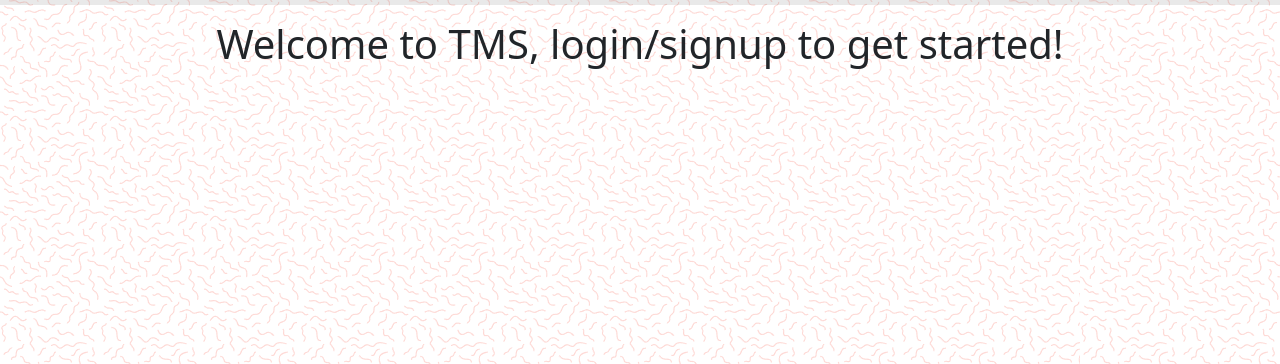
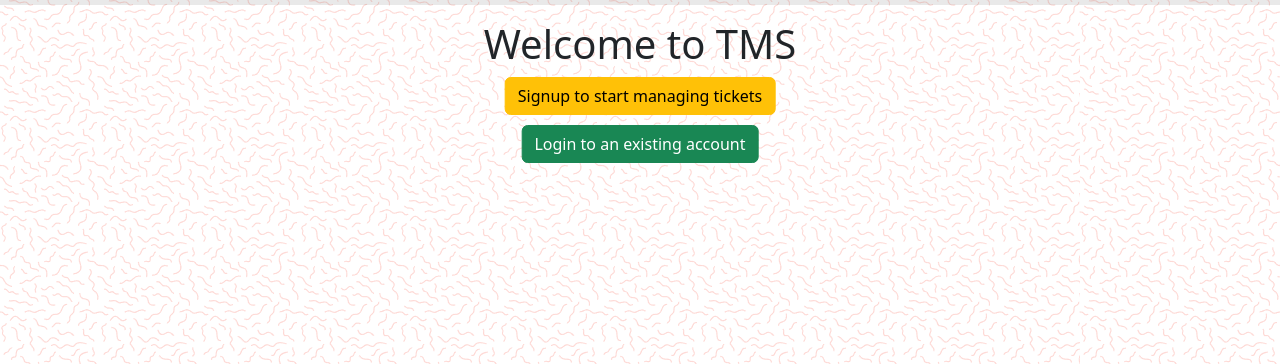
Before and after one commit to loganwldn/tms, a Flask app: page / in a window 1280 px wide. Shown: the part 56-420 px from the top of the page. Run offline with Flask 3, Linux system fonts and the light colour scheme; data that the repository does not hold is empty.

Commit message:
Better first experience

```diff
--- a/routes/templates/index.html
+++ b/routes/templates/index.html
@@ -5,12 +5,19 @@
 <div class="col-sm-10" style="position: absolute; left: 50%; transform: translateX(-50%)">
     <div class="row" style="margin-top: 20px; text-align: center;">
         <h1>
-            Welcome to TMS,
+            Welcome to TMS
 
             {% if logged_in %}
                 {{ current_user.username.title() }}.
             {% else %}
-                login/signup to get started!
+            <div class="row">
+                <div class="col-xs-6">
+                    <button class="btn btn-warning btn-block" onclick="window.location.href = '/auth/signup'">Signup to start managing tickets</button>
+                </div>
+                <div class="col-xs-6">
+                    <button class="btn btn-success btn-block" onclick="window.location.href = '/auth/login'">Login to an existing account</button>
+                </div>
+            </div>
             {% endif %}
         </h1>
     </div>
```
